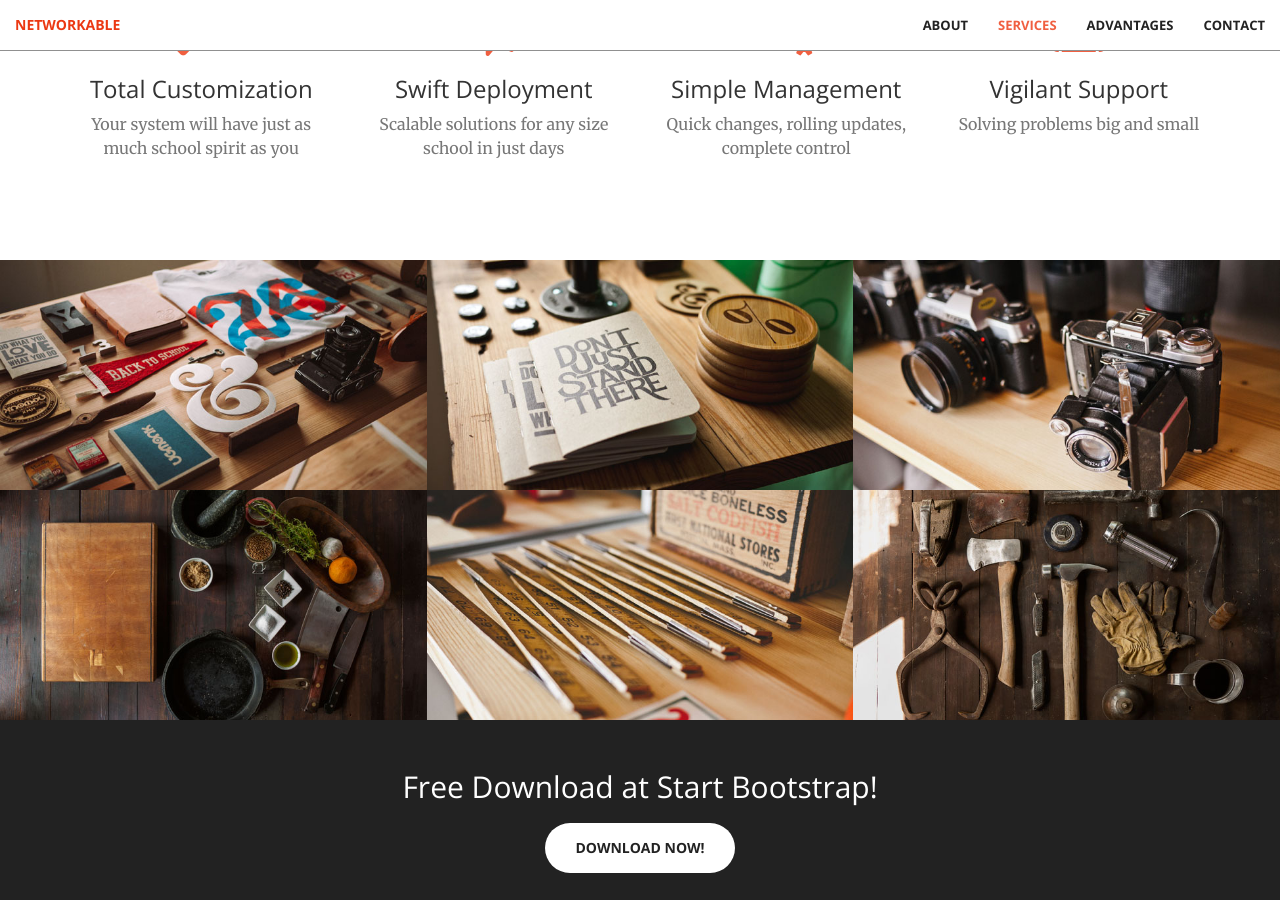
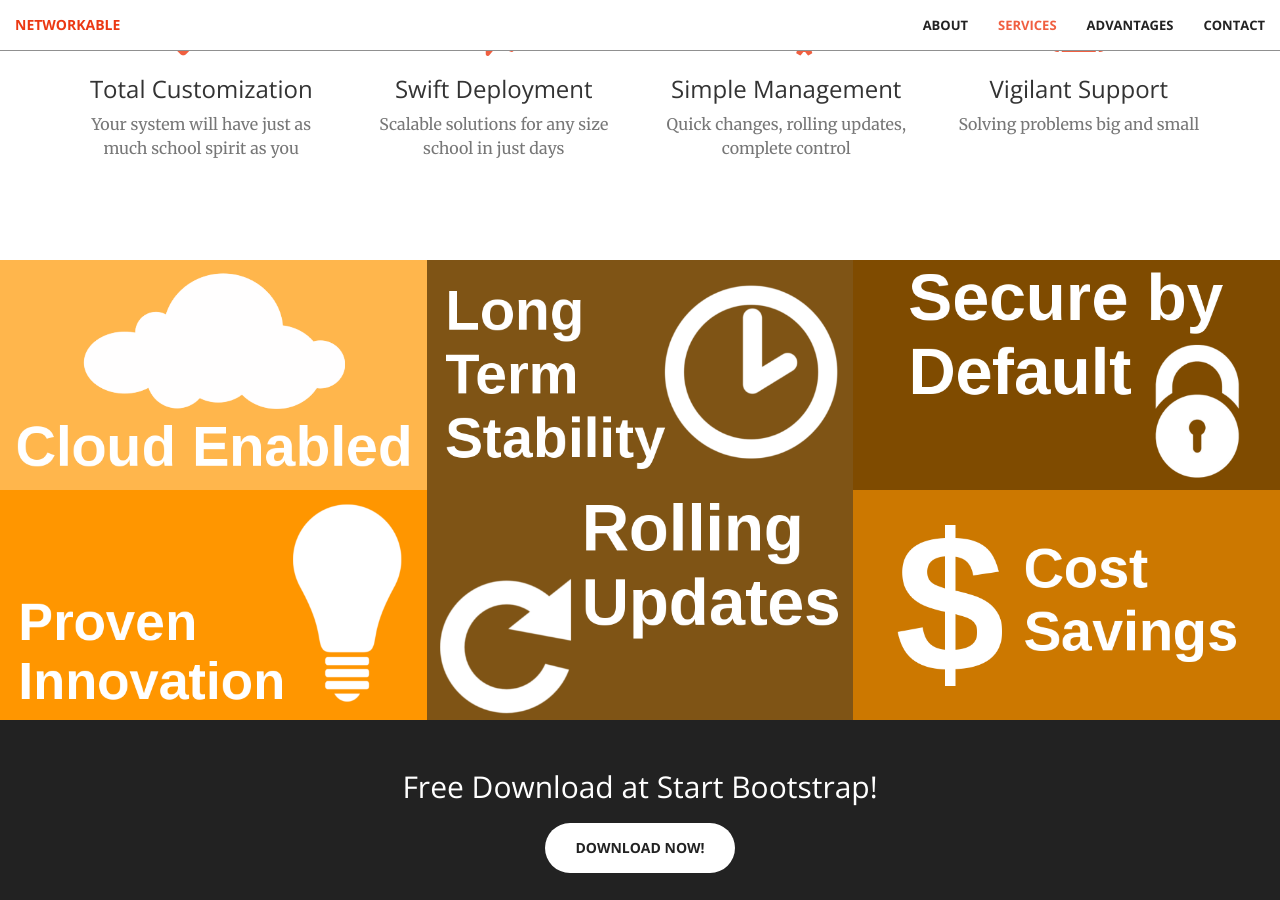
Before and after one commit to networkable-solutions/networkable-solutions.github.io, a Jekyll site: the page built from index.html, in a window 1280 px wide and 900 px high, scrolled down 1490 px. Built offline with Jekyll 4.4.1, drawn with Linux system fonts in a browser that asks for light colours.

Commit message:
Add advantages

```diff
--- a/_includes/portfolio.html
+++ b/_includes/portfolio.html
@@ -3,11 +3,26 @@
         <div class="row no-gutter">
             <div class="col-lg-4 col-sm-6">
                 <a href="#" class="portfolio-box">
-                    <img src="img/portfolio/1.jpg" class="img-responsive" alt="">
+                    <img src="img/portfolio/1.png" class="img-responsive" alt="">
                     <div class="portfolio-box-caption">
                         <div class="portfolio-box-caption-content">
                             <div class="project-category text-faded">
-                                Category
+                                Cloud Enabled
+                            </div>
+                            <div class="project-name">
+
+                            </div>
+                        </div>
+                    </div>
+                </a>
+            </div>
+            <div class="col-lg-4 col-sm-6">
+                <a href="#" class="portfolio-box">
+                    <img src="img/portfolio/2.png" class="img-responsive" alt="">
+                    <div class="portfolio-box-caption">
+                        <div class="portfolio-box-caption-content">
+                            <div class="project-category text-faded">
+                                Long Term Support
                             </div>
                             <div class="project-name">
                                 Project Name
@@ -18,11 +33,11 @@
             </div>
             <div class="col-lg-4 col-sm-6">
                 <a href="#" class="portfolio-box">
-                    <img src="img/portfolio/2.jpg" class="img-responsive" alt="">
+                    <img src="img/portfolio/3.png" class="img-responsive" alt="">
                     <div class="portfolio-box-caption">
                         <div class="portfolio-box-caption-content">
                             <div class="project-category text-faded">
-                                Category
+                                Secure by Default
                             </div>
                             <div class="project-name">
                                 Project Name
@@ -33,11 +48,11 @@
             </div>
             <div class="col-lg-4 col-sm-6">
                 <a href="#" class="portfolio-box">
-                    <img src="img/portfolio/3.jpg" class="img-responsive" alt="">
+                    <img src="img/portfolio/4.png" class="img-responsive" alt="">
                     <div class="portfolio-box-caption">
                         <div class="portfolio-box-caption-content">
                             <div class="project-category text-faded">
-                                Category
+                                Proven Innovation
                             </div>
                             <div class="project-name">
                                 Project Name
@@ -48,11 +63,11 @@
             </div>
             <div class="col-lg-4 col-sm-6">
                 <a href="#" class="portfolio-box">
-                    <img src="img/portfolio/4.jpg" class="img-responsive" alt="">
+                    <img src="img/portfolio/5.png" class="img-responsive" alt="">
                     <div class="portfolio-box-caption">
                         <div class="portfolio-box-caption-content">
                             <div class="project-category text-faded">
-                                Category
+                                Rolling Updates
                             </div>
                             <div class="project-name">
                                 Project Name
@@ -63,26 +78,11 @@
             </div>
             <div class="col-lg-4 col-sm-6">
                 <a href="#" class="portfolio-box">
-                    <img src="img/portfolio/5.jpg" class="img-responsive" alt="">
+                    <img src="img/portfolio/6.png" class="img-responsive" alt="">
                     <div class="portfolio-box-caption">
                         <div class="portfolio-box-caption-content">
                             <div class="project-category text-faded">
-                                Category
-                            </div>
-                            <div class="project-name">
-                                Project Name
-                            </div>
-                        </div>
-                    </div>
-                </a>
-            </div>
-            <div class="col-lg-4 col-sm-6">
-                <a href="#" class="portfolio-box">
-                    <img src="img/portfolio/6.jpg" class="img-responsive" alt="">
-                    <div class="portfolio-box-caption">
-                        <div class="portfolio-box-caption-content">
-                            <div class="project-category text-faded">
-                                Category
+                                Cost Savings
                             </div>
                             <div class="project-name">
                                 Project Name
```
Also changed, not shown: img/portfolio/1.jpg (deleted), img/portfolio/1.png (added), img/portfolio/2.jpg (deleted), img/portfolio/2.png (added), img/portfolio/3.jpg (deleted), img/portfolio/3.png (added), img/portfolio/4.jpg (deleted), img/portfolio/4.png (added), img/portfolio/5.jpg (deleted), img/portfolio/5.png (added), img/portfolio/6.jpg (deleted), img/portfolio/6.png (added).
